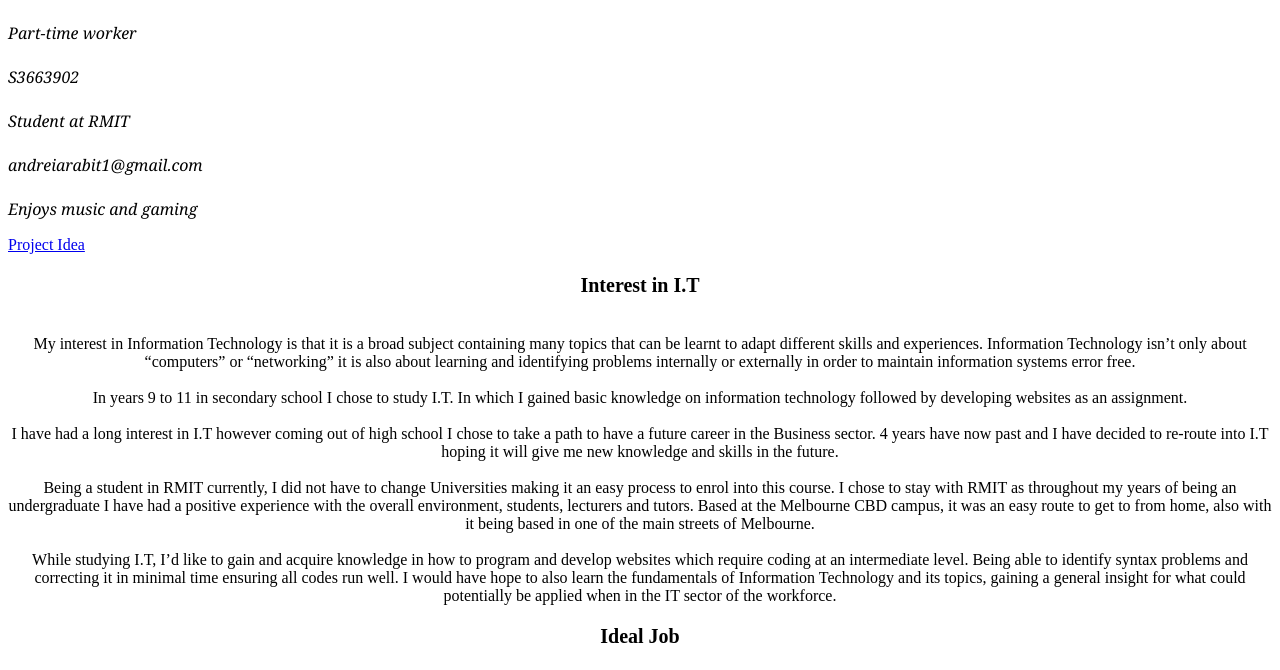
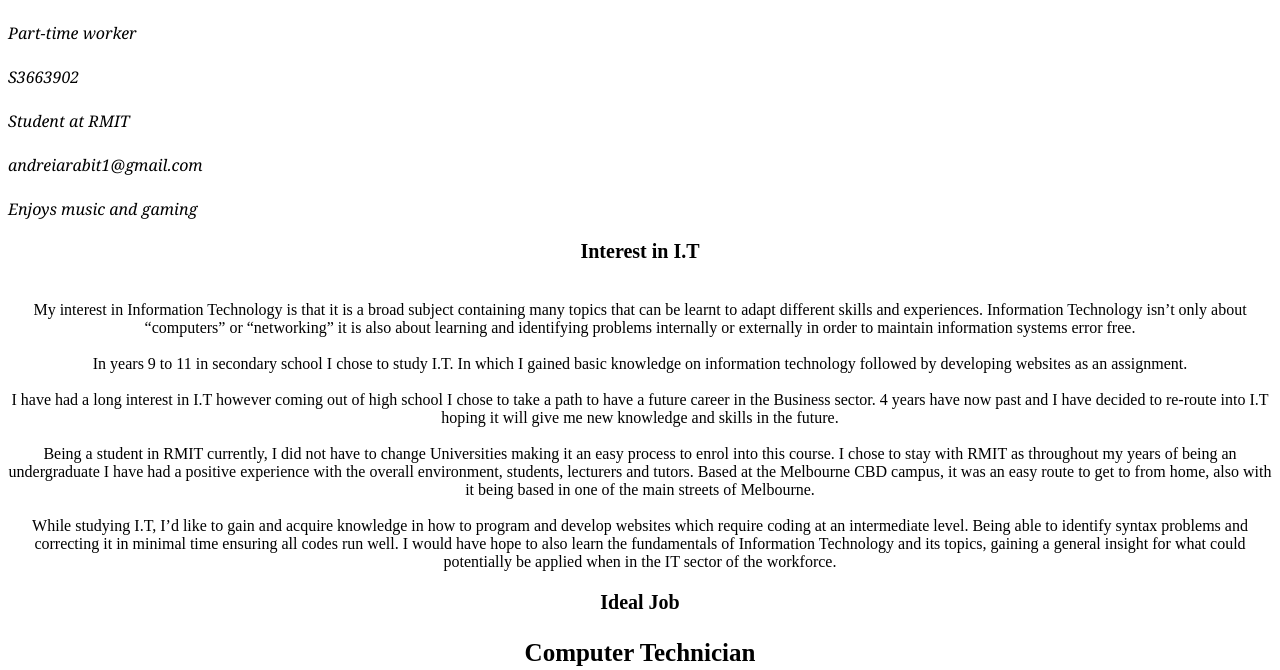
Before and after one commit to ierdz/MyProfile, a plain HTML site: page index.html in a window 1280 px wide. Shown: the part 66-736 px from the top of the page. Drawn offline with Linux system fonts and the light colour scheme.

Commit message:
Update index.html

```diff
--- a/index.html
+++ b/index.html
@@ -11,7 +11,6 @@
 <br>Enjoys music and gaming</br>
 </p>
 
-<a href="MyProfile/ProjectIdea">Project Idea</a>
 
 <center><b><p style = "font-arial;font-size:20px;font-style:regular;"> Interest in I.T </p></b></center>
 <center><p style = "font-arial;font-size:16px;font-style:regular;">
```
